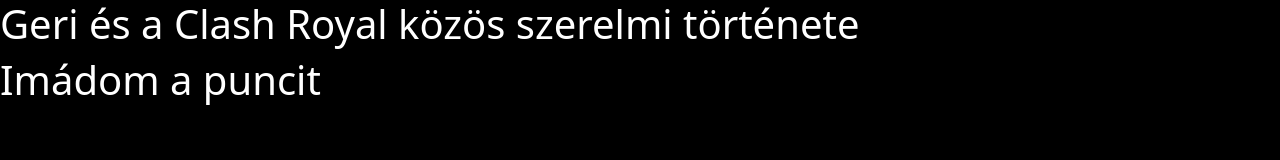
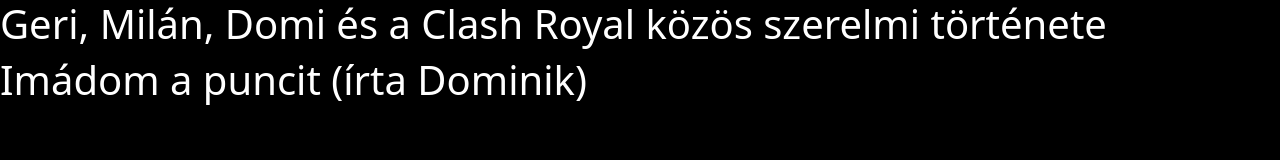
Before and after one commit to Gergo0880/clash-royal-html, a plain HTML site: page index.html in a window 1280 px wide. Drawn offline with nearby package versions, Linux system fonts and the light colour scheme.

Commit message:
Update index.html

```diff
--- a/index.html
+++ b/index.html
@@ -10,7 +10,7 @@
     <link rel="stylesheet" href="styles.css">
 </head>
 <body>
-    <h1>Geri és a Clash Royal közös szerelmi története</h1>
-    <h1>Imádom a puncit</h1>
+    <h1>Geri, Milán, Domi és a Clash Royal közös szerelmi története</h1>
+    <h1>Imádom a puncit (írta Dominik)</h1>
 </body>
 </html>
```
